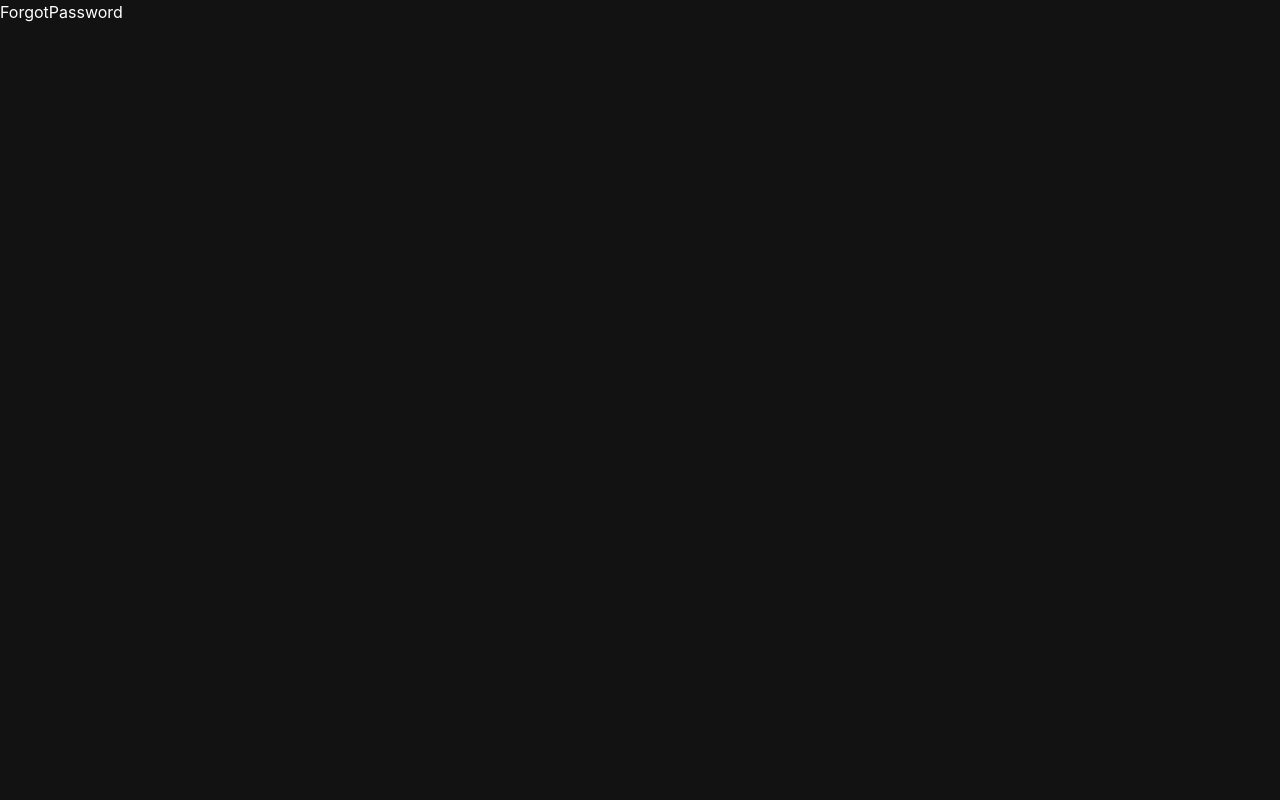
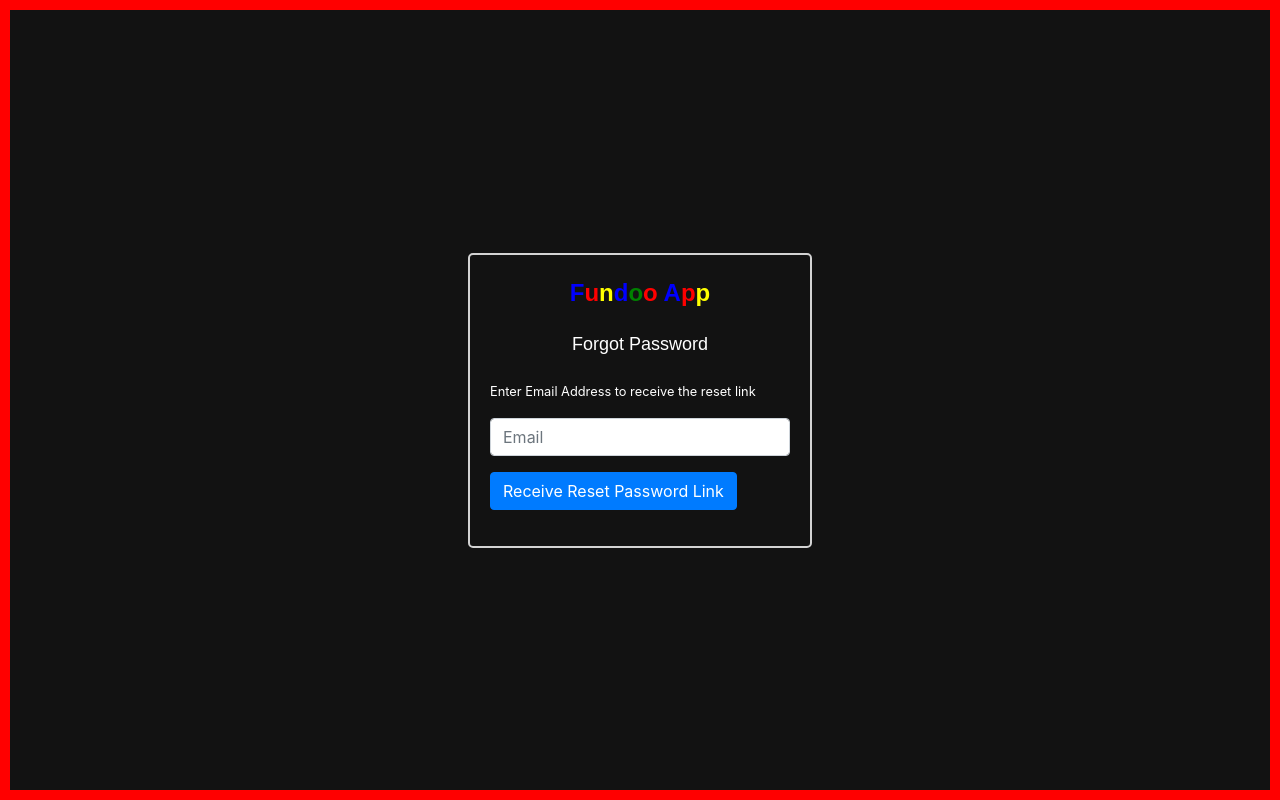
Before and after one commit to Loaki07/FundooNotesFrontEnd-React, a React (Create React App) app: page /forgot-password in a window 1280 px wide. Built offline with nearby package versions, Linux system fonts and the light colour scheme.

Commit message:
feat: Forgot password page and backend integration

```diff
--- a/src/components/ForgotPassword.jsx
+++ b/src/components/ForgotPassword.jsx
@@ -1,9 +1,54 @@
 import React, {useState} from 'react'
+import ColoredFundooHeader from './coloredFundoo.jsx'
+import '../styles/forgotPassword.scss'
+import UserApis from "../services/UserApis"
+const { forgotPassword } = new UserApis();
 
 const ForgotPassword = () =>{
+
+  const [state, setState] = useState({
+    emailId: "",
+    loading: false
+  })
+
+  const handleChange = (event) =>{
+    setState({ ...state, [event.target.name]: event.target.value})
+  }
+
+  const handleSubmit = async (event) => {
+    event.preventDefault();
+    setState({ ...state, loading: true});
+    const forgotPasswordUserObject = {
+      emailId: state.emailId,
+    }
+    const result = await forgotPassword(forgotPasswordUserObject);
+    setState({ ...state, loading: false});
+    console.log(result);
+  }
+
   return (
-    <div>
-      ForgotPassword
+    <div className="forgot-password-container">
+      <div className="forgot-password-card-wrapper">
+        <form className="forgot-password-form">
+          <div className="text-center forgot-password-header">
+            <ColoredFundooHeader />
+          </div>
+          <div className="text-center forgot-password-sub-header">
+            Forgot Password
+          </div>
+          <div className="form-group text-left">
+            <small className="forgot-password-small">
+              Enter Email Address to receive the reset link
+            </small>
+          </div>
+          <div className="form-group">
+            <input type="email" placeholder="Email" className="form-control" name="emailId" value={state.emailId} onChange={handleChange} autoComplete="off" ></input>
+          </div>
+          <div className="form-group">
+            <a href="/" className="btn btn-primary" onClick={handleSubmit} >Receive Reset Password Link</a>
+          </div>
+        </form>
+      </div>
     </div>
   )
 }
--- a/src/components/SignIn.jsx
+++ b/src/components/SignIn.jsx
@@ -18,13 +18,13 @@ const SignIn = () =>{
 
   const handleSubmit = async (event) => {
     event.preventDefault();
-    setState({...state, loading: true});
+    setState({ ...state, loading: true});
     const loginUserObject = {
       emailId: state.emailId,
       password: state.password
     }
     const result = await signIn(loginUserObject);
-    setState({...state, loading: false});
+    setState({ ...state, loading: false});
     console.log(result);
   }
 
--- /dev/null
+++ b/src/styles/forgotPassword.scss
@@ -0,0 +1,42 @@
+@import './colors.scss';
+
+.forgot-password-header {
+  font-family: Arial, Helvetica, sans-serif;
+  font-size: x-large;
+  font-weight: bold;
+  margin-bottom: 10px;
+  padding-bottom: 10px;
+}
+
+.forgot-password-container {
+  height: 100vh;
+  border: 10px solid red;
+  display: flex;
+  align-items: center;
+  justify-content: center;
+}
+
+.forgot-password-card-wrapper {
+  display: flex;
+  justify-content: space-center;
+  align-items: center;
+  // background-color: yellow;
+  margin: auto;
+  padding: 20px;
+  max-height: 500px;
+  max-width: 700px;
+  border-radius: 5px;
+  border: 2px solid $card-border-color;
+
+  .forgot-password-form {
+    width: 300px;
+  }
+}
+
+.forgot-password-sub-header {
+  font-family: Arial, Helvetica, sans-serif;
+  font-size: large;
+  font-weight: lighter;
+  margin-bottom: 10px;
+  padding-bottom: 10px;
+}
```
